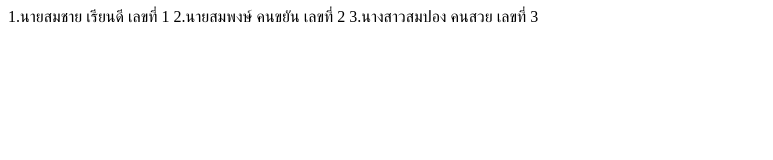
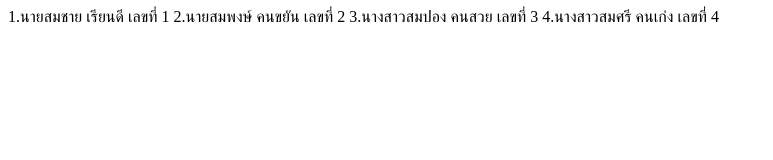
Before and after one commit to apivat60/demo, a plain HTML site: page index.html in a window 1280 px wide. Shown: the whole page, without its empty margins (0-773 px from the left). Drawn offline with Linux system fonts and the light colour scheme.

Commit message:
Update index.html

```diff
--- a/index.html
+++ b/index.html
@@ -5,5 +5,6 @@
 1.นายสมชาย เรียนดี เลขที่ 1
 2.นายสมพงษ์ คนขยัน เลขที่ 2
 3.นางสาวสมปอง คนสวย เลขที่ 3
+4.นางสาวสมศรี คนเก่ง เลขที่ 4
 </body>
 </html>
```
